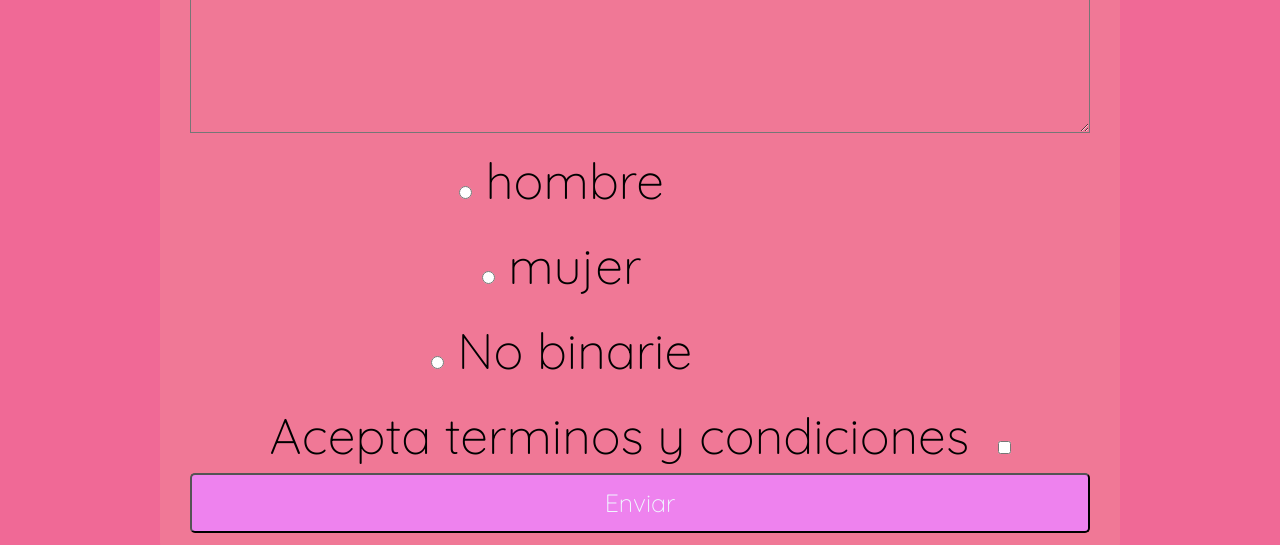
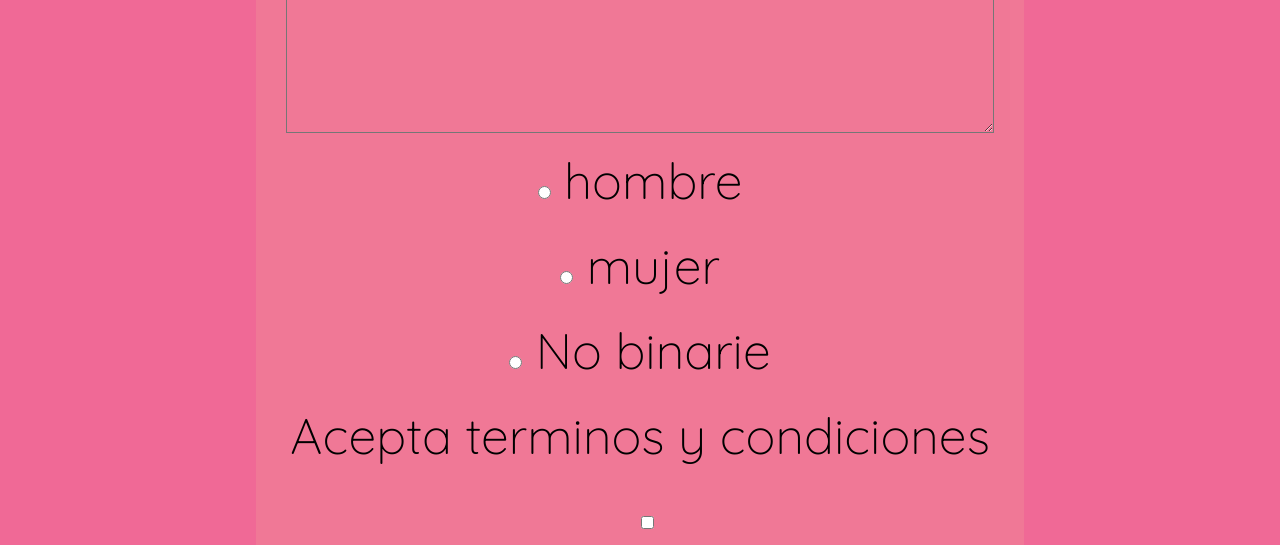
Before and after one commit to NicolasLedesma1/PFLEDESMA, a plain HTML site: page paginas/contacto.html in a window 1280 px wide. Shown: the part 1830-2375 px from the top of the page. Drawn offline with nearby package versions, Linux system fonts and the light colour scheme.

Commit message:
fin formulario

```diff
--- a/css/styles.css
+++ b/css/styles.css
@@ -192,7 +192,7 @@ main form button{
 }
 .formulario{
   background-color:  rgb(240, 120, 150);
-  width: 75%;
+  width: 60%;
   border-radius: 5px;
   font-size: 50px;
   margin: 30px auto;
@@ -228,7 +228,7 @@ main form button{
   margin-bottom: 10px;
 }
 .dato-genero{
-  grid-column: 1/4;
+  grid-column: 1/5;
   text-align: center;
 }
 
```
